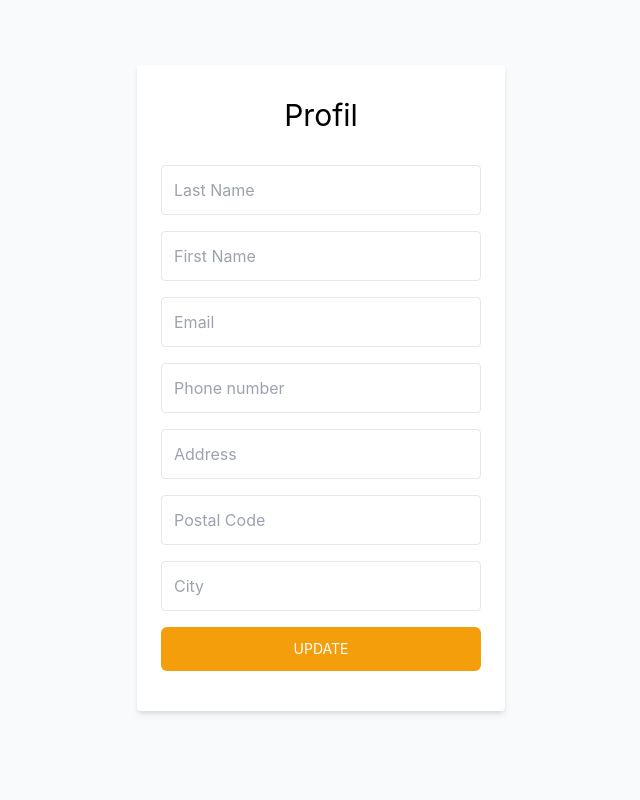
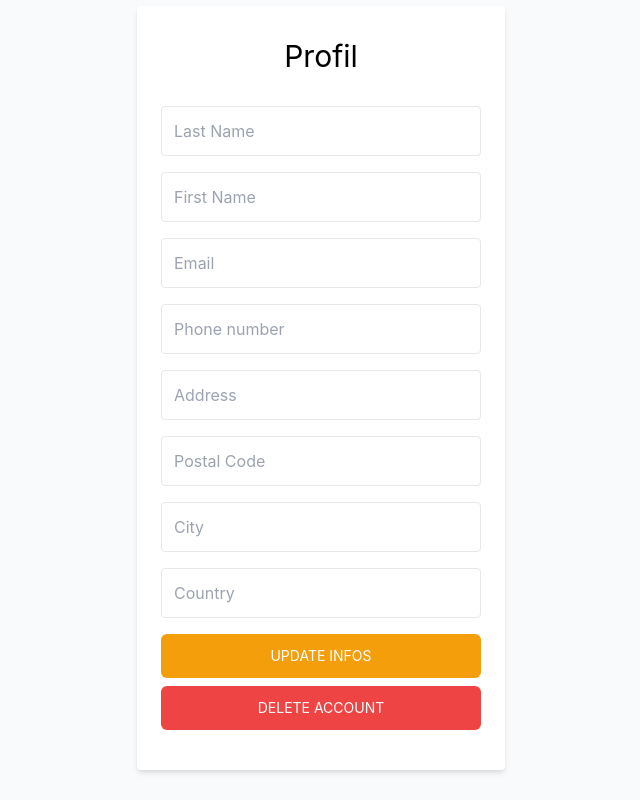
Before and after one commit to Rent-Alpes/rent-alpes, a React (Create React App) app: page /profil in a window 1280 px wide. Shown: the whole page, without its empty margins (319-959 px from the left). Built offline with nearby package versions, Linux system fonts and the light colour scheme; no server answers; the database is empty; sample sign-in values are in the browser's storage.

Commit message:
suprresion compte + background white

```diff
--- a/src/components/Login/Login.js
+++ b/src/components/Login/Login.js
@@ -59,7 +59,7 @@ const Login = () => {
 
     return (
         <div>
-            <div className="bg-yellow-500 min-h-screen flex flex-col">
+            <div className="bg-gray-50 min-h-screen flex flex-col">
                 <div className="container max-w-sm mx-auto flex-1 flex flex-col items-center justify-center px-2">
                     <div className="bg-white px-6 py-8 rounded shadow-md text-black w-full">
                         <h1 className="mb-8 text-3xl text-center">Login</h1>
--- a/src/components/Profil/Profil.js
+++ b/src/components/Profil/Profil.js
@@ -1,9 +1,11 @@
 import React, { useState, Fragment, useContext, useEffect } from 'react'
 import { firebaseContext } from '../Firebase';
+
 
 const Profil = props => {
 
     const firebase = useContext(firebaseContext);
+
 
     //Objet contenant toutes les données remplies
     const data = {
@@ -19,6 +21,9 @@ const Profil = props => {
 
     const [userSession, setUserSession] = useState(null);
     const [userData, setUserData] = useState(data);
+    const [orginalEmailData, setOrginalEmailData] = useState();
+    const [showModal, setShowModal] = useState(false);
+
 
     useEffect(() => {
         let listener = firebase.auth.onAuthStateChanged(user => {
@@ -31,6 +36,7 @@ const Profil = props => {
                     if (doc && doc.exists) {
                         const myData = doc.data();
                         setUserData({ ...data, ...myData });
+                        setOrginalEmailData(myData)
                     }
                 })
                 .catch(error => {
@@ -44,6 +50,7 @@ const Profil = props => {
     }, [userSession]);
 
 
+
     //Attribution de la value
     const handleChange = e => {
         setUserData({ ...userData, [e.target.id]: e.target.value })
@@ -53,12 +60,42 @@ const Profil = props => {
     const handleSubmit = e => {
         e.preventDefault();
 
+        //Si modif de l'email modifier dans Auth
+        if (orginalEmailData.email !== userData.email) {
+            var user = firebase.auth.currentUser;
+            user.updateEmail(userData.email).then(function () {
+                console.log("Success modification");
+            }).catch(function (error) {
+                console.log(error);
+            });
+
+        }
+
         firebase.user(userSession.uid).set(
             userData
         )
             .catch(errordb => {
                 console.log(errordb)
             })
+    }
+
+
+    function deleteUser() {
+        var user = firebase.auth.currentUser;
+        var credential;
+
+        //delete auth
+        user.delete().then(function () {
+            console.log("Success deletion");
+        }).catch(function (error) {
+            console.log(error);
+        });
+
+        //delete users
+        firebase.user(userSession.uid).delete();
+
+
+
     }
 
 
@@ -144,9 +181,78 @@ const Profil = props => {
                                 defaultValue={userData.city}
                                 onChange={handleChange} />
 
+                            <input
+                                type="text"
+                                className="block border border-grey-light w-full p-3 rounded mb-4"
+                                name="country"
+                                id="country"
+                                placeholder="Country"
+                                defaultValue={userData.country}
+                                onChange={handleChange} />
+
                             <button className="w-full focus:outline-none text-white text-sm mb-2 p-3 rounded-md bg-yellow-500 hover:bg-yellow-600 hover:shadow-lg" >
-                                UPDATE
+                                UPDATE INFOS
                             </button>
+
+                            <>
+                                <button
+                                    className="w-full focus:outline-none text-white text-sm mb-2 p-3 rounded-md bg-red-500 hover:bg-red-600 hover:shadow-lg"
+                                    type="button"
+                                    onClick={() => setShowModal(true)}>
+                                    DELETE ACCOUNT
+                                </button>
+
+
+                                {showModal ? (
+
+                                    <>
+
+                                        <div className="fixed z-10 inset-0 overflow-y-auto" aria-labelledby="modal-title" role="dialog" aria-modal="true">
+                                            <div className="flex items-end justify-center min-h-screen pt-4 px-4 pb-20 text-center sm:block sm:p-0">
+
+                                                <div className="fixed inset-0 bg-gray-500 bg-opacity-75 transition-opacity" aria-hidden="true"></div>
+
+                                                <span className="hidden sm:inline-block sm:align-middle sm:h-screen" aria-hidden="true">&#8203;</span>
+
+
+                                                <div className="inline-block align-bottom bg-white rounded-lg text-left overflow-hidden shadow-xl transform transition-all sm:my-8 sm:align-middle sm:max-w-lg sm:w-full">
+                                                    <div className="bg-white px-4 pt-5 pb-4 sm:p-6 sm:pb-4">
+                                                        <div className="sm:flex sm:items-start">
+                                                            <div className="mx-auto flex-shrink-0 flex items-center justify-center h-12 w-12 rounded-full bg-red-100 sm:mx-0 sm:h-10 sm:w-10">
+
+                                                                <svg className="h-6 w-6 text-red-600" xmlns="http://www.w3.org/2000/svg" fill="none" viewBox="0 0 24 24" stroke="currentColor" aria-hidden="true">
+                                                                    <path strokeLinecap="round" strokeLinejoin="round" strokeWidth="2" d="M12 9v2m0 4h.01m-6.938 4h13.856c1.54 0 2.502-1.667 1.732-3L13.732 4c-.77-1.333-2.694-1.333-3.464 0L3.34 16c-.77 1.333.192 3 1.732 3z" />
+                                                                </svg>
+                                                            </div>
+                                                            <div className="mt-3 text-center sm:mt-0 sm:ml-4 sm:text-left">
+                                                                <h3 className="text-lg leading-6 font-medium text-gray-900" id="modal-title">
+                                                                    Delete account
+            </h3>
+                                                                <div className="mt-2">
+                                                                    <p className="text-sm text-gray-500">
+                                                                        Are you sure you want to delete your account? All of your data will be permanently removed. This action cannot be undone.
+              </p>
+                                                                </div>
+                                                            </div>
+                                                        </div>
+                                                    </div>
+                                                    <div className="bg-gray-50 px-4 py-3 sm:px-6 sm:flex sm:flex-row-reverse">
+                                                        <button type="button" className="w-full inline-flex justify-center rounded-md border border-transparent shadow-sm px-4 py-2 bg-red-600 text-base font-medium text-white hover:bg-red-700 focus:outline-none focus:ring-2 focus:ring-offset-2 focus:ring-red-500 sm:ml-3 sm:w-auto sm:text-sm"
+                                                            onClick={deleteUser}>
+                                                            Delete
+        </button>
+                                                        <button type="button" className="mt-3 w-full inline-flex justify-center rounded-md border border-gray-300 shadow-sm px-4 py-2 bg-white text-base font-medium text-gray-700 hover:bg-gray-50 focus:outline-none focus:ring-2 focus:ring-offset-2 focus:ring-indigo-500 sm:mt-0 sm:ml-3 sm:w-auto sm:text-sm"
+                                                            onClick={() => setShowModal(false)}>
+                                                            Cancel
+        </button>
+                                                    </div>
+                                                </div>
+                                            </div>
+                                        </div>
+
+                                    </>
+                                ) : null}
+                            </>
                         </form>
                     </div>
                     <br />
--- a/src/components/Signup/Signup.js
+++ b/src/components/Signup/Signup.js
@@ -102,7 +102,7 @@ const Signup = () => {
 
 
     return (
-        <div className="bg-yellow-500 min-h-screen flex flex-col">
+        <div className="bg-gray-50 min-h-screen flex flex-col">
             <div className="container max-w-sm mx-auto flex-1 flex flex-col items-center justify-center px-2">
                 <div className="bg-white px-6 py-8 rounded shadow-md text-black w-full">
                     <h1 className="mb-8 text-3xl text-center">Sign up</h1>
```
